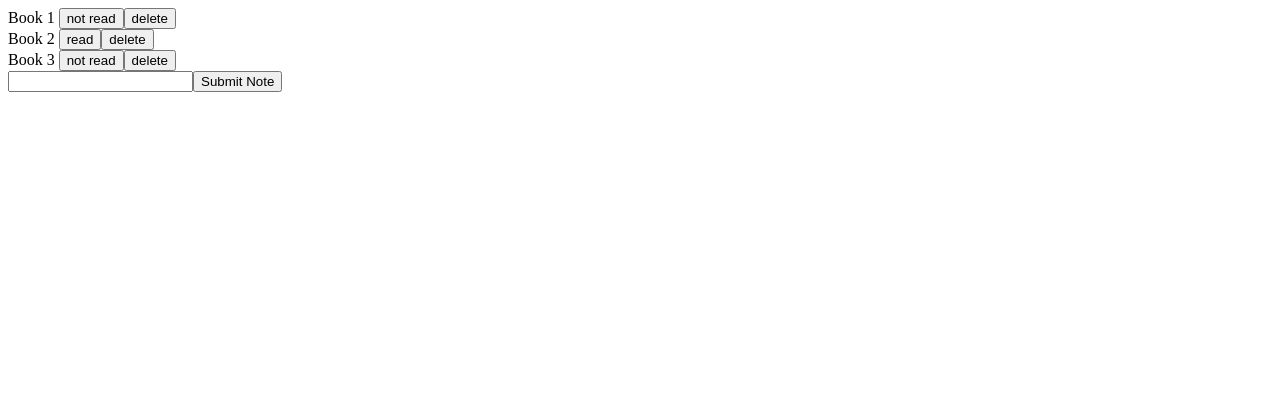
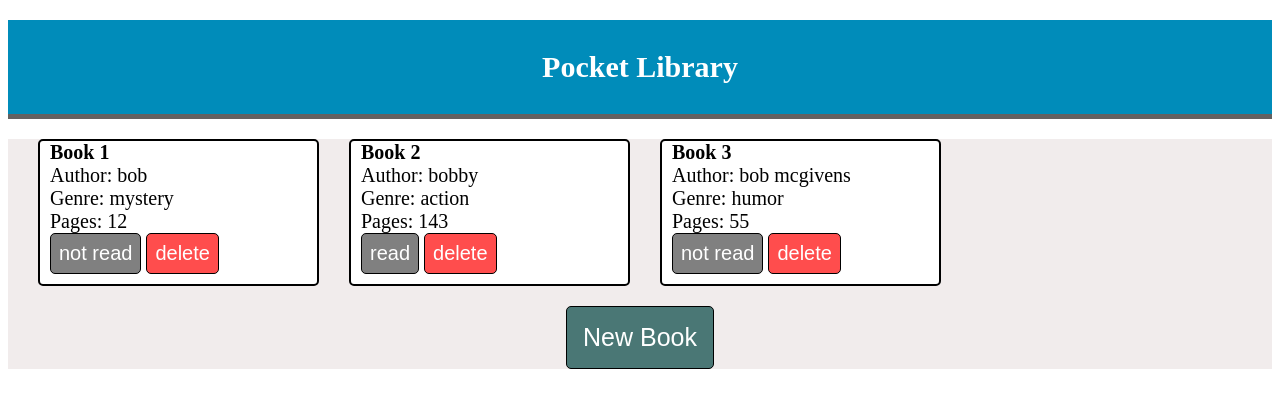
Before and after one commit to mvangin/reactBookLibrary, a React (Create React App) app in the folder todoapp/: page / in a window 1280 px wide. Shown: the top 408 px of the page. Built offline with nearby package versions, Linux system fonts and the light colour scheme.

Commit message:
working bookLibrary app

```diff
--- a/todoapp/src/App.css
+++ b/todoapp/src/App.css
@@ -0,0 +1,6 @@
+#body {
+    margin:0;
+    padding:0;
+    text-align:center;
+    background: rgb(241, 236, 236);
+}
--- a/todoapp/src/App.js
+++ b/todoapp/src/App.js
@@ -3,6 +3,8 @@ import './App.css';
 import BookList from "./BookList"
 import Form from "./Form"
 import DataManager from "./DataManager"
+import Header from "./Header"
+import "./App.css"
 
 class App extends React.Component {
 
@@ -41,10 +43,13 @@ class App extends React.Component {
 
   render() {
     return (
-      <div>
+      <>
+      <Header />
+      <div id="body">
         <BookList handleRead={this.handleRead} handleDelete={this.handleDelete} booksData={this.state.booksData}/>
         <Form addBook={this.addBook}/>
       </div>
+      </>
     );
   }
 }
--- /dev/null
+++ b/todoapp/src/Book.css
@@ -0,0 +1,32 @@
+#book {
+    border: solid black 2px;
+    border-radius: 5px;
+    text-align: left;
+    margin-left: 10px;
+    padding-left: 10px;
+    padding-bottom: 10px;
+    overflow: auto;
+    background: white;
+    font-size: 20px;
+    position: relative;
+    }
+
+
+#deleteButton {
+    background: rgba(255, 0, 0, 0.699);
+    color: white;
+    padding: 8px 8px;
+    border: solid black 1px;
+    border-radius: 5px;
+    font-size: 20px;
+}
+
+#readButton {
+    background: grey;
+    border: solid black 1px;
+    color: rgb(255, 255, 255);
+    border-radius: 5px;
+    padding: 8px 8px;
+    margin-right: 5px;
+    font-size: 20px;
+}
--- a/todoapp/src/Book.js
+++ b/todoapp/src/Book.js
@@ -1,15 +1,16 @@
 import React from "react"
+import "./Book.css"
 
 
-function Todo(props) {
+function Book(props) {
     const text = props.isRead ? "read" : "not read"
 
     return(
-        <div>
-            {props.title} <button onClick={() => {return props.handleRead(props.index)}}> {text} </button>
-            <button onClick={()=> {return props.handleDelete(props.index) }}> delete </button>
+        <div id="book">
+            <b>{props.title}</b> <br /> Author: {props.author} <br /> Genre: {props.genre} <br/> Pages: {props.pages}<br /> <button id="readButton" onClick={() => {return props.handleRead(props.index)}}> {text} </button>
+            <button id="deleteButton" onClick={()=> {return props.handleDelete(props.index) }}> delete </button>
         </div>
     )
 }
 
-export default Todo
+export default Book
--- /dev/null
+++ b/todoapp/src/BookList.css
@@ -0,0 +1,6 @@
+#library {
+    display: grid;
+    grid-template-columns: repeat(4, 1fr);
+    gap: 20px;
+    margin: 20px;
+}
--- a/todoapp/src/BookList.js
+++ b/todoapp/src/BookList.js
@@ -1,5 +1,6 @@
 import React from "react"
 import Book from "./Book"
+import "./BookList.css"
 
 class BookList extends React.Component {
 
@@ -7,11 +8,11 @@ class BookList extends React.Component {
     render() {
         const bookItems = this.props.booksData.map((item, key) => {
             console.log(key)
-            return <Book title={item.title} isRead={item.isRead} key={key} index={key} handleRead={this.props.handleRead} handleDelete={this.props.handleDelete} />
+            return <Book title={item.title} author={item.author} genre={item.genre} pages={item.pages} isRead={item.isRead} key={key} index={key} handleRead={this.props.handleRead} handleDelete={this.props.handleDelete} />
 
         })
         return (
-            <div>
+            <div id="library">
                 {bookItems}
             </div>
         )
--- a/todoapp/src/DataManager.js
+++ b/todoapp/src/DataManager.js
@@ -2,12 +2,10 @@
 const DataManager = (() => {
 
 let books = [
-    {title: "Book 1", isRead: false},
-    {title: "Book 2", isRead: true},
-    {title: "Book 3", isRead: false}
+    {title: "Book 1", author : "bob", genre: "mystery", pages: "12", isRead: false, },
+    {title: "Book 2", author : "bobby", genre: "action", pages: "143", isRead: true,},
+    {title: "Book 3", author : "bob mcgivens", genre: "humor", pages: "55", isRead: false, }
 ]
-
-
 
 return {books}
 
--- /dev/null
+++ b/todoapp/src/Form.css
@@ -0,0 +1,62 @@
+.bookButton {
+    padding: 1rem;
+    font-size: 25px;
+    border: solid black 1px;
+    border-radius: 5px;
+    background: rgba(5, 71, 68, 0.705);
+    color: white;
+    }
+
+
+#formDisplayHidden {
+    display: none
+}
+
+#formDisplayActive {
+    display: flex;
+    width : 100%;
+    min-height: 100%;
+    background-color: rgba(0, 0, 0, 0.8);
+    position: fixed;
+    top: 0;
+    left: 0;
+    justify-content: center;
+    align-items: center;
+    z-index: 40;
+}
+
+
+#form{
+    border: solid rgb(121, 113, 113) 5px;
+    border-radius: 10px;
+    background-color: white;
+    position:relative;
+}
+
+
+
+.closeForm {
+    position: absolute;
+    cursor: pointer;
+    right: -35px;
+    top: -55px;
+    padding:5px;
+    font-size: 60px;
+    color: white;
+    background: none;
+    transform: rotate(45deg)
+
+}
+
+#inputList {
+    list-style: none;
+    margin: 0;
+    text-align: center;
+    padding: 2rem 3rem;
+}
+
+.formItem {
+    padding: 20px;
+    margin-bottom: 12px;
+    text-align: left;
+}
--- a/todoapp/src/Form.js
+++ b/todoapp/src/Form.js
@@ -1,5 +1,5 @@
 import React from "react"
-
+import "./Form.css"
 
 class Form extends React.Component {
 
@@ -7,33 +7,69 @@ class Form extends React.Component {
         super()
         this.state = {
             bookTitle: "",
-            isRead: false
+            author: "",
+            genre: "",
+            pages: "",
+            isRead: false,
+            formDisplay : false
         }
         this.handleSubmit =  this.handleSubmit.bind(this)
         this.handleChange = this.handleChange.bind(this)
+        this.handleDisplay = this.handleDisplay.bind(this)
     }
 
     handleSubmit(e){
         e.preventDefault()
-        const newBook = {title : this.state.bookTitle, isRead: false}
+        const newBook = {title : this.state.bookTitle, author: this.state.author,
+        genre: this.state.genre, pages: this.state.pages, isRead: false}
         this.props.addBook(newBook)
         this.setState({bookTitle : ""})
-
+        this.setState({author : ""})
+        this.setState({genre : ""})
+        this.setState({pages : ""})
 
     }
 
     handleChange(e) {
-        this.setState({bookTitle: e.target.value})
+        this.setState({[e.target.name]: e.target.value})
+    }
+
+    handleDisplay(){
+        this.setState({formDisplay: true})
+
     }
 
     render() {
         return (
-            <form onSubmit={this.handleSubmit}>
-                <div>
-                    <input type="text" name="bookTitle" value={this.state.bookTitle} onChange={this.handleChange} />
-                    <button type="submit"> Submit Note</button>
-                </div>
+            <>
+            <button className="bookButton" onClick={this.handleDisplay}> New Book </button>
+
+            <div id={this.state.formDisplay ? "formDisplayActive" : "formDisplayHidden"} >
+
+            <form id="form" onSubmit={this.handleSubmit}>
+
+                <ul id="inputList">
+                    <li>
+                    <input className="formItem" type="text" placeholder="Title" name="bookTitle" value={this.state.bookTitle} onChange={this.handleChange} />
+                    </li>
+
+                    <li>
+                    <input className="formItem" type="text" placeholder="Author" name="author" value={this.state.author} onChange={this.handleChange} />
+                    </li>
+
+                    <li>
+                    <input className="formItem" type="text" placeholder="Genre" name="genre" value={this.state.genre} onChange={this.handleChange} />
+                    </li>
+
+                    <li>
+                    <input className="formItem" type="text" placeholder="Pages" name="pages" value={this.state.pages} onChange={this.handleChange} />
+                    </li>
+
+                    <button type="submit" className="bookButton"> Submit Note</button>
+                </ul>
             </form>
+            </div>
+            </>
         )
     }
 }
--- /dev/null
+++ b/todoapp/src/Header.css
@@ -0,0 +1,11 @@
+
+#header{
+        text-align: center;
+        font-size: 30px;
+        padding: 30px;
+        border-bottom: solid rgb(99, 97, 97) 5px;
+        margin-bottom: 20px;
+        background:#008CBA;
+        color: white;
+
+}
--- /dev/null
+++ b/todoapp/src/Header.js
@@ -0,0 +1,10 @@
+import React from "react"
+import "./Header.css"
+
+function Header() {
+    return (
+        <h1 id="header"> Pocket Library </h1>
+    )
+}
+
+export default Header
```
